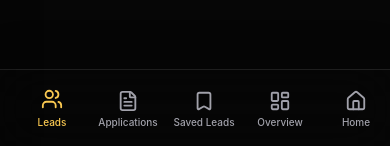
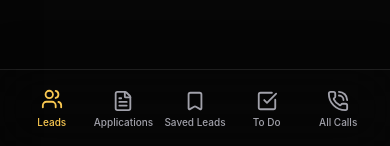
Before and after one commit to ishan1501/Bolt-CRM-V3, a Next.js app: page /leads in a window 390 px wide. Shown: the part 695-841 px from the top of the page. Built offline with nearby package versions, Linux system fonts and the light colour scheme; no server answers; sample sign-in values are in the browser's storage.

Commit message:
Update mobile nav to show exactly 5 tabs

```diff
--- a/src/components/layout/bottom-nav.tsx
+++ b/src/components/layout/bottom-nav.tsx
@@ -3,16 +3,24 @@
 import Link from "next/link";
 import { usePathname } from "next/navigation";
 import { cn } from "@/lib/utils";
-import { NAV_ITEMS } from "./sidebar";
+import { Users, FileText, Bookmark, CheckSquare, PhoneCall } from "lucide-react";
+
+const MOBILE_NAV_ITEMS = [
+  { icon: Users, label: "Leads", href: "/leads" },
+  { icon: FileText, label: "Applications", href: "/applications" },
+  { icon: Bookmark, label: "Saved Leads", href: "/saved-leads" },
+  { icon: CheckSquare, label: "To Do", href: "/planner" },
+  { icon: PhoneCall, label: "All Calls", href: "/calls" },
+];
 
 export function BottomNav() {
   const pathname = usePathname();
 
   return (
     <div className="md:hidden fixed bottom-0 left-0 right-0 h-20 bg-[var(--bolt-bg-depth-2)]/90 backdrop-blur-xl border-t border-[var(--bolt-border-color)] z-40 flex items-center px-2 pb-safe shadow-[0_-10px_40px_rgba(0,0,0,0.2)]">
-      <div className="w-full h-full flex items-center overflow-x-auto hide-scrollbar scroll-smooth snap-x snap-mandatory">
-        <div className="flex items-center gap-1 min-w-max px-2">
-          {NAV_ITEMS.map((item) => {
+      <div className="w-full h-full flex items-center justify-center overflow-x-auto hide-scrollbar scroll-smooth snap-x snap-mandatory">
+        <div className="flex items-center justify-between w-full max-w-md px-2">
+          {MOBILE_NAV_ITEMS.map((item) => {
             const isActive = pathname === item.href;
             return (
               <Link
```
